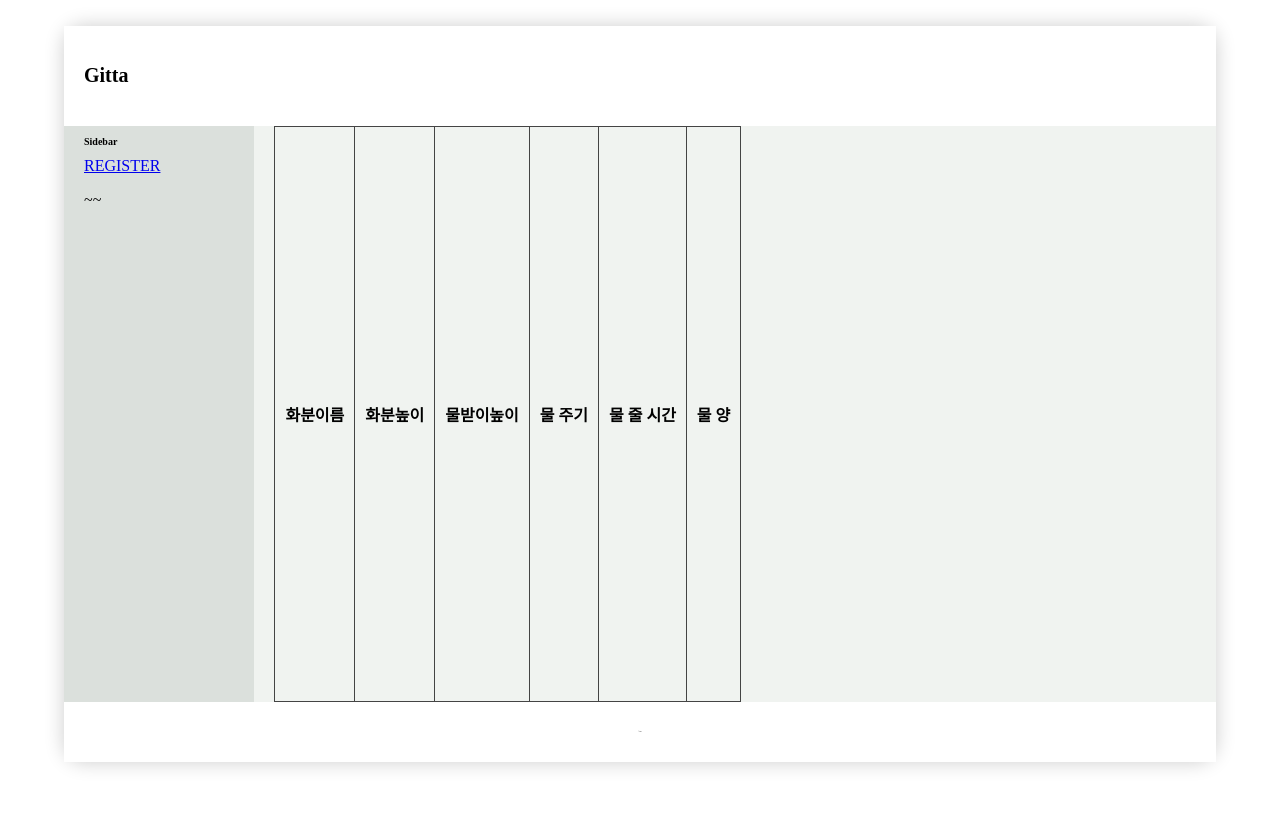
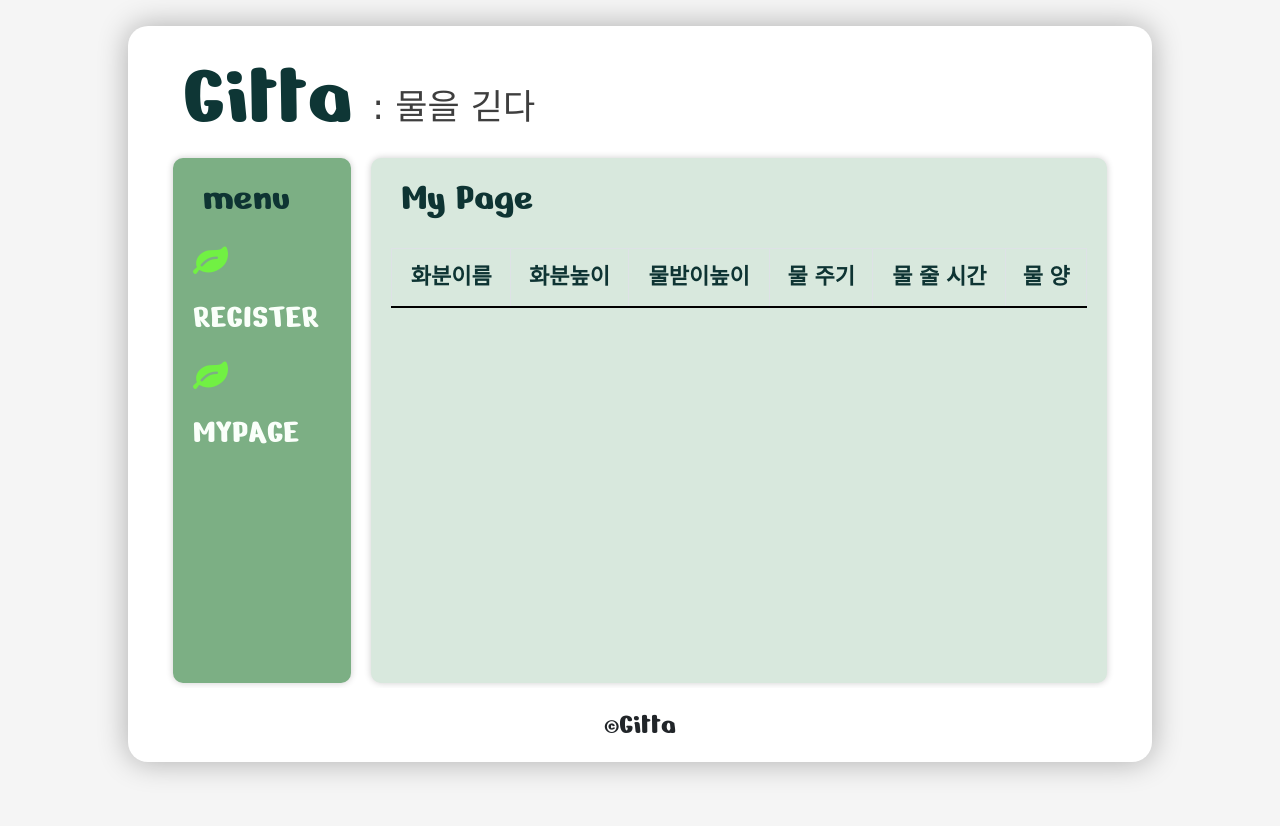
Before and after one commit to Team-Gitta/Gitta-Web-Interface, a Flask app: page /mypage in a window 1280 px wide. Run offline with Flask 2, Linux system fonts and the light colour scheme; data that the repository does not hold is empty; some web fonts are replaced.

Commit message:
UPDATE mypage

```diff
--- a/app.py
+++ b/app.py
@@ -16,7 +16,7 @@ app = Flask(__name__)
 
 @app.route('/')
 def index():
-    return render_template('layout.html')
+    return render_template('index.html')
 
 @app.route("/register")
 def register():
@@ -34,19 +34,10 @@ def result():
         water = int(request.form.get('water'))
 
         id = USERNAME+'_'+name
-
-        print(id, name, pot_height, tray_height, period, time, water)
         insert = 'insert into {} VALUES( \"{}\", \"{}\", {}, {}, {}, \"{}\", {})'.format(USERNAME, id, name, pot_height, tray_height, period, time, water)
-        print(insert)
-        #cursor.execute(f'insert into {USERNAME} VALUES("{USERNAME}", {name}, {pot_height}, {tray_height}, {period}, {time}, {water})')
         cursor.execute(insert)
         db.commit()
-
-
-        #data = request.args.get('data')
         result = request.form
-
-        #print(data)
     makeQRcode(id)
     return render_template('result.html', result = result)
 
@@ -55,6 +46,7 @@ def mypage():
     sql = f'select * from {USERNAME}'
     cursor.execute(sql)
     rows = cursor.fetchall()
+
     print(rows)
     return render_template('mypage.html', rows=rows)
 
--- a/static/css/style.css
+++ b/static/css/style.css
@@ -33,7 +33,7 @@ html,body {
     margin-top: 30px;
     font-size: 90px;
     #color: #343434;
-    color: #1a6361;
+    color: #0e3635;
 
 }
 .title_info{
@@ -44,19 +44,19 @@ html,body {
      color: #3e3e3e
 }
 .content {
-  flex: 1;
-  display: flex;
-    height: 450px;
+    flex: 1;
+    display: flex;
+    height: 100%;
 }
 
 .aside {
 
-  padding: 0 20px;
-  #background: #f0f3f0;
+    padding: 0 20px;
+    #background: #f0f3f0;
     #background: #dbe0dc;
     background: #7caf84;
-    margin-left: 20px;
-    margin-right: 15px;
+    margin-left: 30px;
+    margin-right: 20px;
     flex: 1;
     border-radius: 10px;
     box-shadow: 0 0 7px 0 rgba(0, 0, 0, 0.2);
@@ -64,19 +64,17 @@ html,body {
 
 }
 .main {
-    width:77%;
+    width:74%;
     #background: #ffeeee;
     background: #d8e8dd;
-      padding: 0 20px;
-
-    margin-right: 20px;
+    padding: 0 20px;
+    margin-right: 30px;
     border-radius: 10px;
     box-shadow: 0 0 7px 0 rgba(0, 0, 0, 0.2);
     margin-bottom: 5px;
 
 }
 .footer {
-
     display: flex;
     align-items: center;
     justify-content: center;
@@ -88,10 +86,10 @@ html,body {
 }
 
 
-.menu_info {
+.menu_info, .mypage_info, .register_info, .result_info {
     padding: 10px;
-    font-size:35px;
-    color: #1a6361;
+    font-size:40px;
+    color: #0e3433;
 }
 
 
@@ -99,16 +97,102 @@ a{
     text-decoration: none;
     #color: #3e3e3e;
     color: #fafffa;
-    text-shadow: -2px 0 #091709, 0 2px #091709 , 2px 0 #091709 0 -2px #091709 ;
+
 
 }
 a:hover{
+    text-decoration: none;
     color: #ffadad;
+
+
 }
 .menu{
     padding-bottom: 10px;
     #color: #70a88d;
     color: #71f143;
     font-size : 35px;
-    text-shadow: -2px 0 #091709, 0 2px #091709, 2px 0 #091709, 0 -2px #091709;
+    #text-shadow: -2px 0 #091709, 0 2px #091709, 2px 0 #091709, 0 -2px #091709;
 }
+
+
+.register_box{
+    font-family: 'Jua', sans-serif;
+    font-size: 25px;
+    color: #1a1a1a;
+    margin-left: 50px;
+    display: flex;
+}
+
+.register_box div{
+    flex: 1;
+}
+.register_box div div{
+    margin: 20px;
+
+}
+input{
+    display: block;
+    border: 3px solid #88997c;
+    border-radius: 10px;
+}
+
+input:focus {
+    outline: none !important;
+    background-color: #ffffff;
+    border: 3px solid #88997c;
+    box-shadow: 0 0 5px #636363;
+}
+.btn{
+    margin-top: 20px;
+    background: #d8e8dd;
+  border: 4px solid #0e3433;
+    font-size: 40px;
+    padding-top: 0px;
+  text-align: center;
+  text-decoration: none;
+    border-radius: 20px;
+    box-shadow: 0 0 10px #b1b1b1;
+    color: #0e3433;
+     font-family: 'Nerko One', cursive
+}
+
+.btn:hover{
+    margin-top: 20px;
+    background: #0e3433;
+  border: 4px solid #0e3433;
+    font-size: 40px;
+    padding-top: 0px;
+  text-align: center;
+  text-decoration: none;
+    border-radius: 20px;
+    box-shadow: 0 0 10px #b1b1b1;
+    color: white;
+     font-family: 'Nerko One', cursive
+}
+
+.qrimg{ flex: 1;}
+
+.result_table{flex:1;}
+
+
+.table thead th {
+    vertical-align: bottom;
+    border-bottom: 2px solid black;
+}
+
+tr{
+    text-align: center;
+    border-top:1px solid black;
+    color: #0e3433;
+}
+td{
+    text-align: center;
+    color:black;
+}
+
+.table{
+    font-size:22px;
+    font-family: 'Jua', sans-serif;
+    padding:10px;
+    margin-top:10px;
+}
--- a/templates/mypage.html
+++ b/templates/mypage.html
@@ -1,29 +1,20 @@
-<!DOCTYPE html>
-<html lang="en">
-<head>
-    <meta charset="UTF-8">
-    <title>Title</title>
-    <link rel="stylesheet" href="{{ url_for('static', filename='css/mypage.css') }}">
-</head>
-<body><div class="container">
-  <header class="header">
-    <h1>Gitta</h1>
-  </header>
-  <div class="content">
-    <aside class="aside">
-      <h3>Sidebar</h3>
-      <a href="/register">REGISTER</a>
-      <p>~~</aside>
-    <main class="main">
-      <table>
+{% extends 'layout.html' %}
 
-        <th>화분이름</th>
+{% block content %}
+    <div class="mypage_info">My Page</div>
+      <table class="table table table-bordered">
+    <thead>
+    <tr>
+        <th scope="col">화분이름</th>
         <th>화분높이</th>
         <th>물받이높이</th>
         <th>물 주기</th>
         <th>물 줄 시간</th>
         <th>물 양</th>
         {%for row in rows%}
+            </tr>
+     </thead>
+            <tbody>
         <tr>
 
           <td>{{row[1]}}</td>
@@ -34,17 +25,9 @@
           <td>{{row[6]}}</td>
 
 
-        </tr>
+        </tr></tbody>
         {% endfor %}
 
 
     </table>
-    </main>
-
-  </div>
-  <footer class="footer">
-    &copy;Gitta
-  </footer>
-</div>
-</body>
-</html>
+{% endblock %}
```
